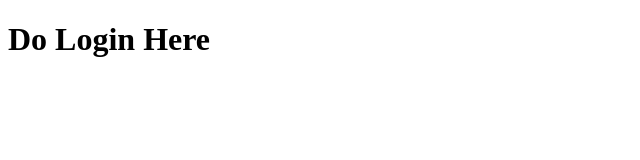
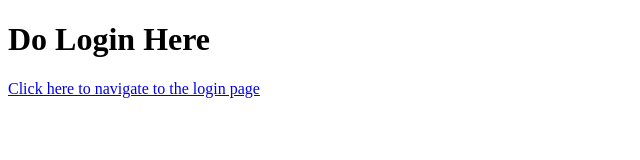
Before and after one commit to madhuranjan88/foodie, a plain HTML site: page login.html in a window 1280 px wide. Shown: the whole page, without its empty margins (0-640 px from the left). Drawn offline with Linux system fonts and the light colour scheme.

Commit message:
Link added to the index page for navigation to the login page

```diff
--- a/login.html
+++ b/login.html
@@ -5,5 +5,6 @@
     </head>
     <body>
         <h1>Do Login Here</h1>
+        <a href="login.html">Click here to navigate to the login page</a>
     </body>
 </html>
```
